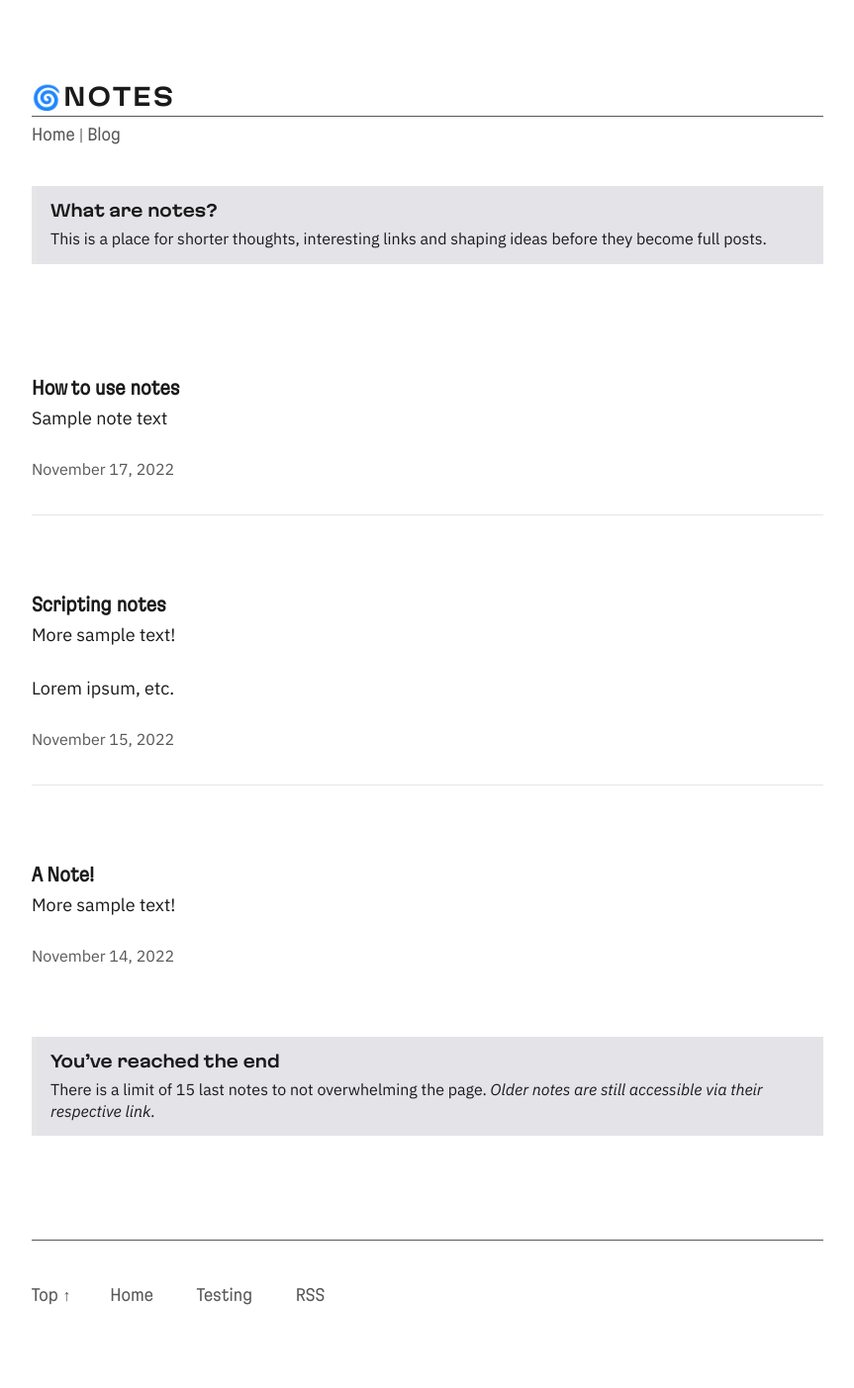
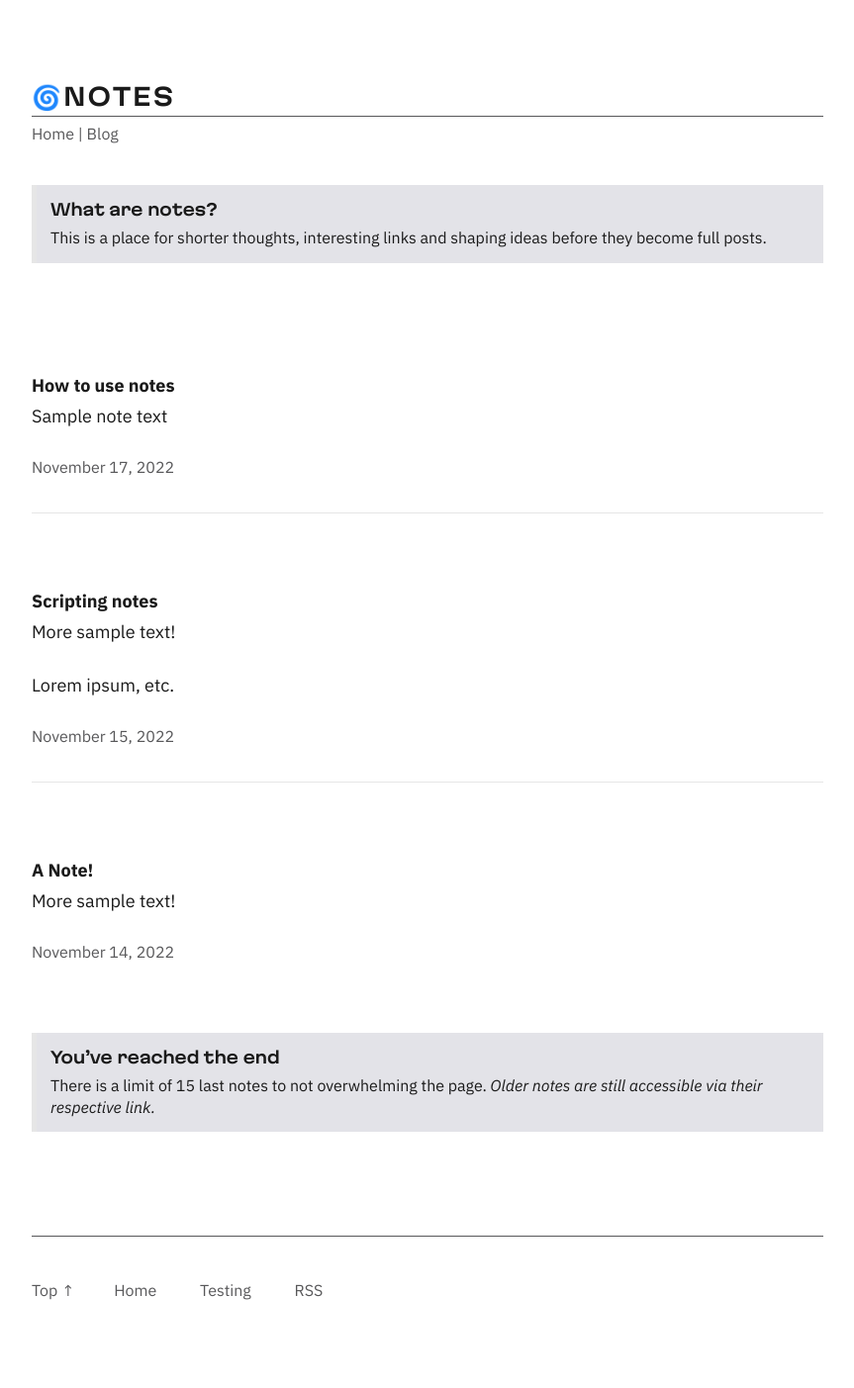
Before and after one commit to suchkow/suchkow.github.io, a Jekyll site: the page built from _no-index/notes.md, in a window 1280 px wide. Shown: the whole page at 99% size, without its empty margins (208-1071 px from the left). Built offline with Jekyll 4.4.1, drawn with Linux system fonts in a browser that asks for light colours.

Commit message:
Minor changes were made

```diff
--- a/css/main.scss
+++ b/css/main.scss
@@ -1,10 +1,10 @@
 ---
 ---
 
-$body-1-typeface: IBM Plex Sans, sans-serif;
-$body-2-typeface: Martian Grotesk Cn, sans-serif;
-$heading-1-typeface: Martian Grotesk sWd, sans-serif;
-$heading-2-typeface: IBM Plex Sans, sans-serif;
+$body-ibm: IBM Plex Sans, sans-serif;
+$body-martian-cn: Martian Grotesk Cn, sans-serif;
+$heading-martian-swd: Martian Grotesk sWd, sans-serif;
+$heading-ibm: IBM Plex Sans, sans-serif;
 $mono-typeface: IBM Plex Mono, monospace;
 $text-width: 800px;
 
@@ -103,7 +103,7 @@
 html {
   background-color: var(--main-background-color);
   color: var(--main-text-color);
-  font-family: $body-1-typeface;
+  font-family: $body-ibm;
   font-feature-settings: "kern" on;
   font-variant-ligatures: common-ligatures;
   height: 100%;
@@ -133,7 +133,7 @@
 }
 
 nav {
-  font-family: $body-2-typeface;
+  font-family: $body-martian-cn;
   color: var(--light-text-color);
   font-size: var(--small-font-size);
   margin: 0;
@@ -151,7 +151,7 @@
 }
 
 header {
-  font-family: $heading-1-typeface;
+  font-family: $heading-martian-swd;
   margin: calc(3 * var(--line-height)) 0 calc(1.5 * var(--line-height)) 0;
   max-width: $text-width;
   width: 100%;
@@ -164,7 +164,7 @@
     padding-bottom: calc(.25 * var(--line-height));
   }
   nav {
-    font-family: $heading-2-typeface;
+    font-family: $heading-ibm;
     margin-top: calc(.25 * var(--line-height));
   }
 }
@@ -201,7 +201,7 @@
 }
 
 h2, h3 {
-  font-family: $heading-1-typeface;
+  font-family: $heading-martian-swd;
   font-size: var(--h2-font-size);
   margin: calc(var(--line-height) * 1.5) 0 0 0;
   font-weight: bold;
@@ -239,7 +239,7 @@
 }
 
 a {
-  font-family: $body-2-typeface;
+  font-family: $body-ibm;
   color: var(--main-text-color);
   text-decoration-color: var(--extra-light-text-color);
 }
@@ -352,7 +352,7 @@
 // homepage
 
 .internal-link, .internal-link a {
-  font-family: $body-2-typeface;
+  font-family: $body-martian-cn;
   color: var(--light-text-color);
   font-size: var(--small-font-size);
   text-decoration: none;
@@ -407,7 +407,7 @@
   color: var(--main-text-color);
   height: calc( 1.5 * var(--line-height));
   flex: 5 1 auto;
-  font-family: $body-1-typeface;
+  font-family: $body-ibm;
   font-size: var(--small-font-size);
   margin-top: 0;
   min-width: 50%;
@@ -427,7 +427,7 @@
   border: 1px solid var(--light-border-color);
   border-radius: 4px;
   color: var(--main-text-color);
-  font-family: $body-1-typeface;
+  font-family: $body-ibm;
   font-size: var(--small-font-size);
   font-weight: normal;
   margin: 0 0 0 .5em;
@@ -473,13 +473,13 @@
   margin: 0;
   padding: calc(1.25 * var(--line-height)) 0;
   h1 {
-    font-family: $heading-1-typeface;
+    font-family: $heading-ibm;
     text-transform: uppercase;
     letter-spacing: .1em;
     margin: 0;
   }
   h2 {
-    font-family: $heading-1-typeface;
+    font-family: $heading-ibm;
     font-size: var(--body-font-size);
   }
   h1 + p, h2 + p {
@@ -488,6 +488,7 @@
 }
 
 .note-date-line {
+  font-family: $body-ibm;
   color: var(--light-text-color);
   font-size: var(--small-text-size);
   a {
```
